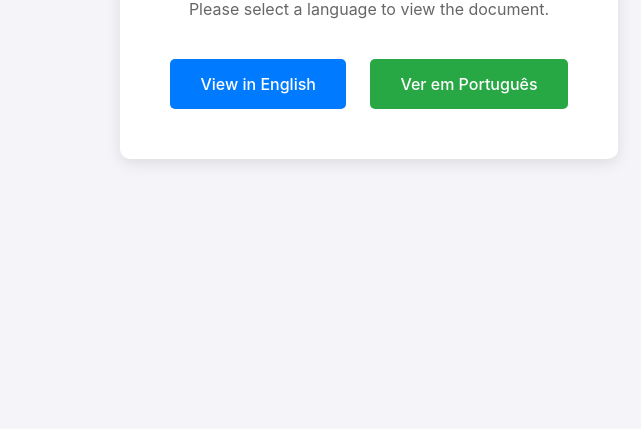
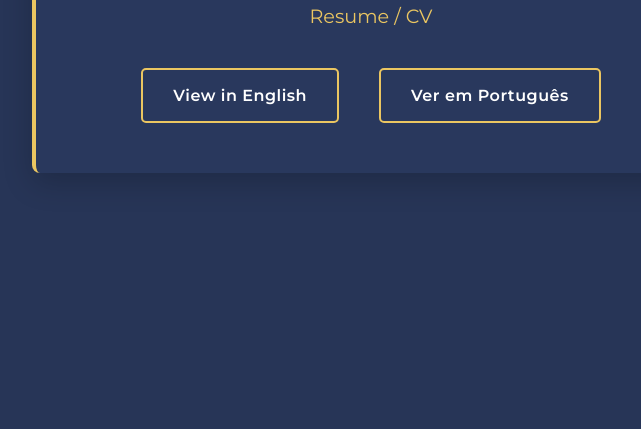
Before and after one commit to pietrocom/cv, a plain HTML site: page index.html in a window 1280 px wide. Shown: the part 371-800 px from the top of the page, without its empty margins (271-912 px from the left). Drawn offline with Linux system fonts and the light colour scheme.

Commit message:
[mod] index style

```diff
--- a/index.html
+++ b/index.html
@@ -4,62 +4,101 @@
     <meta charset="UTF-8">
     <meta name="viewport" content="width=device-width, initial-scale=1.0">
     <title>Pietro Comin's Resume</title>
+    <!-- Note: 'Lulo Clean' might be a custom/paid font. I'm using a professional sans-serif as a fallback. -->
+    <!-- If you have Lulo Clean hosted, you can link it here. -->
+    <link rel="preconnect" href="https://fonts.googleapis.com">
+    <link rel="preconnect" href="https://fonts.gstatic.com" crossorigin>
+    <link href="https://fonts.googleapis.com/css2?family=Montserrat:wght@400;600;700&display=swap" rel="stylesheet">
     <style>
+        :root {
+            --cor-primaria: #2c3c64;
+            --cor-secundaria: #91E8DD;
+            --cor-terciaria: #ebc661;
+            --cor-fundo: #273557;
+            --cor-branca: rgba(255, 255, 255, 1);
+        }
+
         body {
-            font-family: -apple-system, BlinkMacSystemFont, "Segoe UI", Roboto, Helvetica, Arial, sans-serif;
+            font-family: 'Montserrat', -apple-system, BlinkMacSystemFont, "Segoe UI", Roboto, Helvetica, Arial, sans-serif;
             display: flex;
             justify-content: center;
             align-items: center;
             height: 100vh;
             margin: 0;
-            background-color: #f4f4f9;
-            color: #333;
+            background-color: var(--cor-fundo);
+            color: var(--cor-branca);
         }
+
         .container {
             text-align: center;
-            padding: 40px;
-            background-color: white;
-            border-radius: 10px;
-            box-shadow: 0 4px 15px rgba(0,0,0,0.1);
+            padding: 50px 60px;
+            background-color: rgba(44, 60, 100, 0.5); /* Semi-transparent version of primary color */
+            border-radius: 8px;
+            border-left: 4px solid var(--cor-terciaria);
+            max-width: 550px;
+            width: 90%;
+            box-shadow: 0 10px 30px rgba(0, 0, 0, 0.2);
         }
+
         h1 {
             margin-top: 0;
+            font-weight: 700;
+            font-size: 2.5rem;
+            color: var(--cor-branca);
+            letter-spacing: 1px;
+            margin-bottom: 15px;
+        }
+
+        p {
+            color: var(--cor-terciaria);
+            margin-bottom: 40px;
+            font-size: 1.2rem;
+            font-weight: 400;
+        }
+
+        .button-group {
+            display: flex;
+            flex-direction: column;
+            gap: 20px;
+        }
+
+        .button {
+            display: block;
+            text-decoration: none;
+            color: var(--cor-branca);
+            background-color: transparent;
+            padding: 16px 30px;
+            border-radius: 5px;
+            border: 2px solid var(--cor-terciaria);
             font-weight: 600;
+            font-size: 1rem;
+            letter-spacing: 0.5px;
+            transition: background-color 0.2s ease, color 0.2s ease;
         }
-        p {
-            color: #666;
-            margin-bottom: 30px;
+
+        .button:hover {
+            background-color: var(--cor-terciaria);
+            color: var(--cor-fundo);
         }
-        .button {
-            display: inline-block;
-            text-decoration: none;
-            color: white;
-            background-color: #007bff;
-            padding: 15px 30px;
-            border-radius: 5px;
-            margin: 10px;
-            font-weight: 500;
-            transition: background-color 0.3s ease;
-        }
-        .button:hover {
-            background-color: #0056b3;
-        }
-        .button-pt {
-            background-color: #28a745;
-        }
-        .button-pt:hover {
-            background-color: #218838;
+
+        @media (min-width: 600px) {
+            .button-group {
+                flex-direction: row;
+                justify-content: center;
+            }
+            .button {
+                margin: 0 10px;
+            }
         }
     </style>
 </head>
 <body>
     <div class="container">
-        <h1>Pietro Comin's Resume</h1>
-        <p>Please select a language to view the document.</p>
-        <div>
-            <!-- These links point to the PDFs that will be generated by the action -->
+        <h1>Pietro Comin</h1>
+        <p>Resume / CV</p>
+        <div class="button-group">
             <a href="cv_en.pdf" class="button">View in English</a>
-            <a href="cv_ptbr.pdf" class="button button-pt">Ver em Português</a>
+            <a href="cv_ptbr.pdf" class="button">Ver em Português</a>
         </div>
     </div>
 </body>
```
